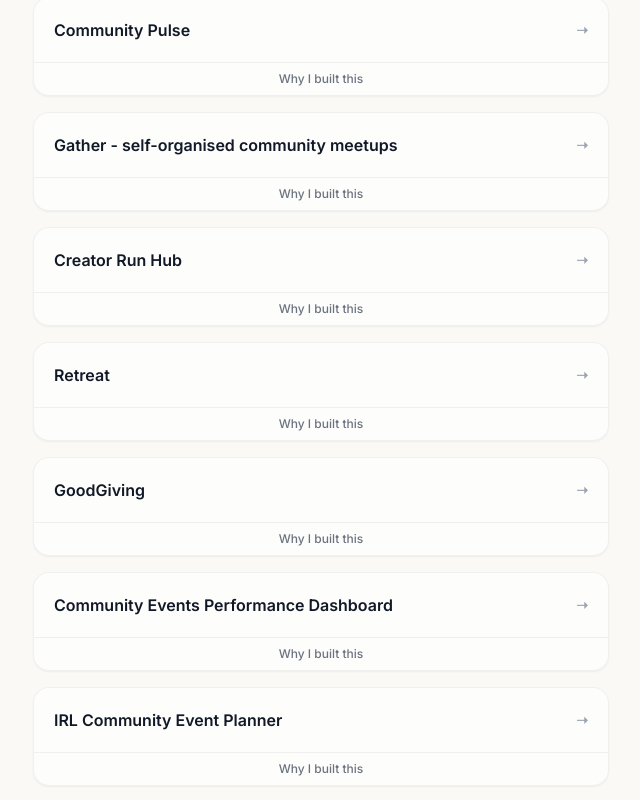
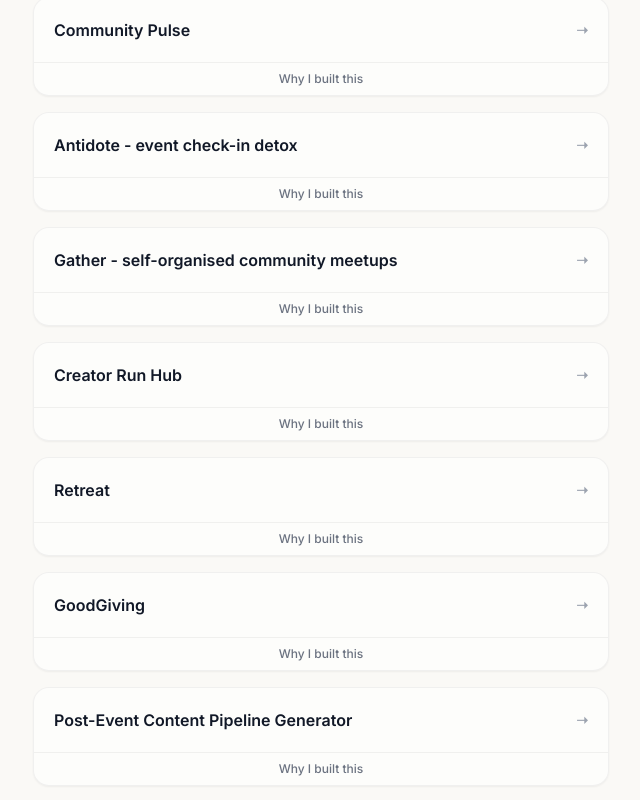
Before and after one commit to glastara/personal-website, a Next.js app: page /experiments in a window 1280 px wide. Shown: the part 480-1280 px from the top of the page, without its empty margins (319-959 px from the left). Built offline with nearby package versions, Linux system fonts and the light colour scheme.

Commit message:
added 2 new experiments

```diff
--- a/app/experiments/page.tsx
+++ b/app/experiments/page.tsx
@@ -107,6 +107,28 @@ const experiments: Experiment[] = [
       "Anonymous weekly check-in tool for community members: logs how they’re feeling (eventually via a rigorous, science-backed psychometric survey), and suggests a local IRL community meetup if they're struggling. For creators/community organisers, tool tracks community wellbeing & trends over time, and suggests IRL meetups to organise specifically designed to improve community wellbeing.",
   },
   {
+    title: "Antidote - event check-in detox",
+    href: "https://antidote-app.lovable.app",
+    problem: (
+      <>
+        Our attention spans are shrinking.{" "}
+        <a
+          href="https://searchengineland.com/meta-introduces-click-and-engage-through-attribution-updates-470629"
+          target="_blank"
+          rel="noopener noreferrer"
+          className="underline underline-offset-2"
+        >
+          Research
+        </a>{" "}
+        shows that 46% of purchase conversions on Reels happen within 2 seconds, and Meta recently shortened what it
+        counts as an ‘engaged view’ on video from 10 to 5 secs to reflect faster conversion behaviour. Community event
+        attendees are likely to bring that shortened attention span with them, and may struggle to be truly present.
+      </>
+    ),
+    solution:
+      "A check-in experience that attendees open via QR code when arriving to creator IRL events. They’re prompted to complete a 60-second detox from the online world - a breathing prompt, positive reflection question, and one positive intention for the event - and are then given a personalised conversation starter to use with the first person they meet. The organiser & their team would get live stats of everyone’s check-in responses, and can tailor their talk/event accordingly.",
+  },
+  {
     title: "Gather - self-organised community meetups",
     href: "https://gather-local-creators.lovable.app",
     problem:
@@ -137,6 +159,14 @@ const experiments: Experiment[] = [
       "Community members don’t feel commonalities & connections with each other, other than their interest in the creator they're going to see. This limits how fast connections can be built & scaled - they're only built through one node (the creator) rather than through multiple (each individual community member).",
     solution:
       "Attendees choose charity to donate % of their ticket price to, see which charities others donate to, and connect with each other. Charitable giving as a way to build connections, aligning people being a common, and beneficial, cause.",
+  },
+  {
+    title: "Post-Event Content Pipeline Generator",
+    href: "https://vibe-to-viral.lovable.app",
+    problem:
+      "Not only are IRL community events difficult to organise, but many creators lack a systematic process for turning IRL moments into social media content that’ll maximise community growth and engagement.",
+    solution:
+      "A post-event content pipeline tool where a creator’s team uploads key moments, videos, photos, etc., and the tool generates a content plan across multiple platforms. Each suggested piece of content is optimised for the creator’s community goals and what each platform’s algorithm rewards.",
   },
   {
     title: "Community Events Performance Dashboard",
```
